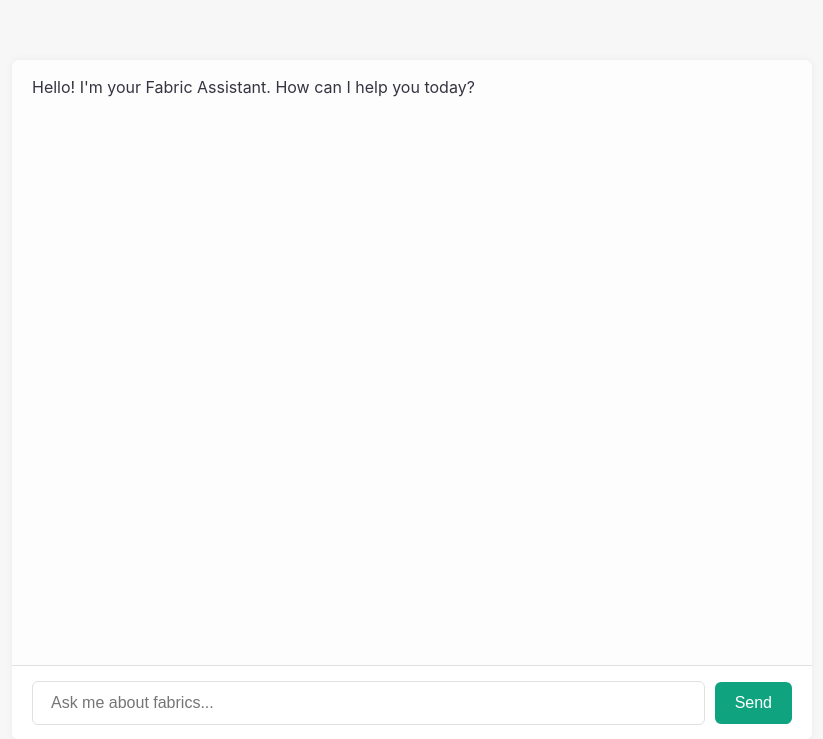
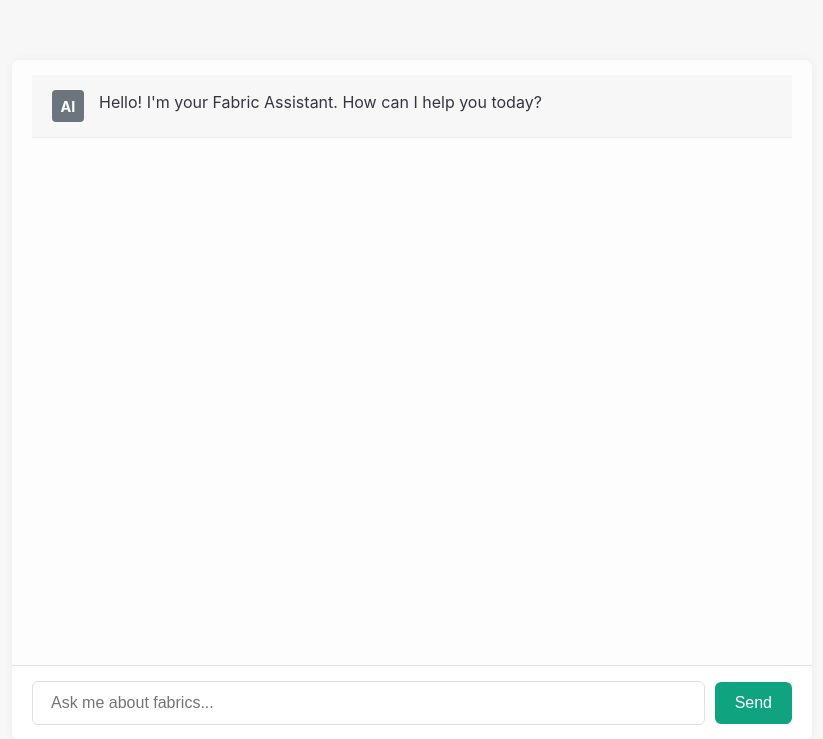
Before and after one commit to taicdm/fabric-assistant-app, a Flask app: page / in a window 1280 px wide. Shown: the top 739 px of the page, without its empty margins (228-1051 px from the left). Run offline with Flask 3, Linux system fonts and the light colour scheme.

Commit message:
Update index.html

```diff
--- a/templates/index.html
+++ b/templates/index.html
@@ -3,16 +3,19 @@
 <head>
     <meta charset="UTF-8">
     <meta name="viewport" content="width=device-width, initial-scale=1.0">
-    <title>Fabric Assistant Chat</title>
+    <title>VSS Fabric Assistant Chat</title>
     <link rel="stylesheet" href="{{ url_for('static', filename='style.css') }}">
 </head>
 <body>
     <div class="chat-container">
         <div class="chat-header">
-            <h3>Fabric Assistant</h3>
+            <h3>VSS Fabric Assistant</h3>
         </div>
         <div class="chat-messages" id="chat-messages">
-            <div class="message bot-message">Hello! I'm your Fabric Assistant. How can I help you today?</div>
+            <div class="message-wrapper bot-wrapper">
+                <div class="message-icon bot-icon">AI</div>
+                <div class="message bot">Hello! I'm your Fabric Assistant. How can I help you today?</div>
+            </div>
         </div>
         <div class="chat-input">
             <input type="text" id="user-input" placeholder="Ask me about fabrics..." autocomplete="off">
```
